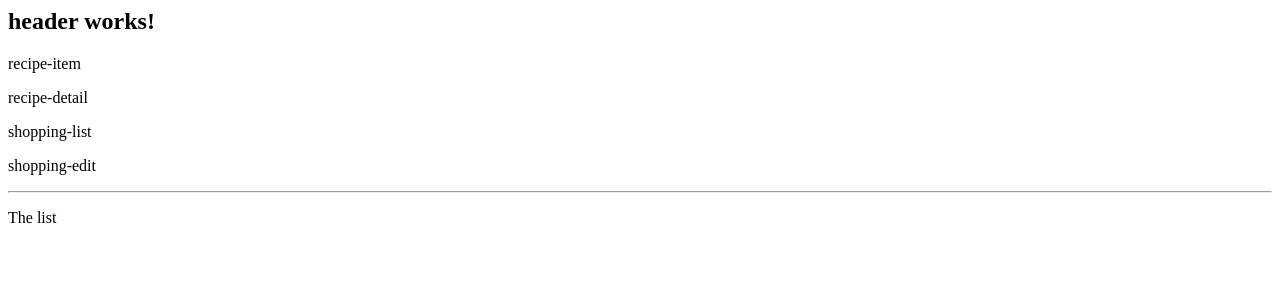
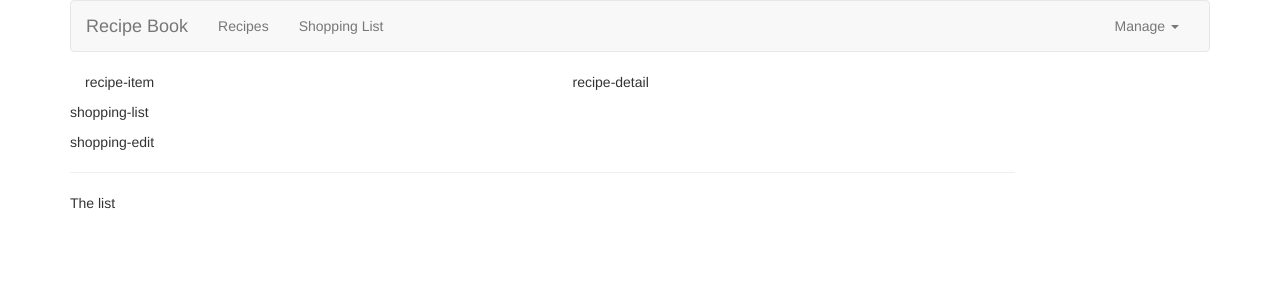
Before and after one commit to DipankarDDUT/RecipeApp, an Angular app: page / in a window 1280 px wide. Shown: the top 300 px of the page. Built offline with nearby package versions, Linux system fonts and the light colour scheme.

Commit message:
3 files modified

```diff
--- a/src/app/header/header.component.html
+++ b/src/app/header/header.component.html
@@ -1 +1,25 @@
-<h2>header works!</h2>
+<nav class="navbar navbar-default">
+  <div class="container-fluid">
+    <div class="navbar-header">
+      <a href="#" class="navbar-brand">Recipe Book</a>
+    </div>
+
+    <div class="collapse navbar-collapse">
+      <ul class="nav navbar-nav">
+        <li><a href="#">Recipes</a></li>
+        <li><a href="#">Shopping List</a></li>
+      </ul>
+      <ul class="nav navbar-nav navbar-right">
+        <li class="dropdown">
+          <a href="#" class="dropdown-toggle" role="button"
+            >Manage <span class="caret"></span
+          ></a>
+          <ul class="dropdown-menu">
+            <li><a href="#">Save Data</a></li>
+            <li><a href="#">Fetch Data</a></li>
+          </ul>
+        </li>
+      </ul>
+    </div>
+  </div>
+</nav>
--- a/src/styles.css
+++ b/src/styles.css
@@ -1 +1,2 @@
 /* Add application styles & imports to this file! */
+@import '~bootstrap/dist/css/bootstrap.min.css';
```
Also changed, not shown: angular.json (+6 -21 lines), src/index.html (line endings or trailing spaces).
